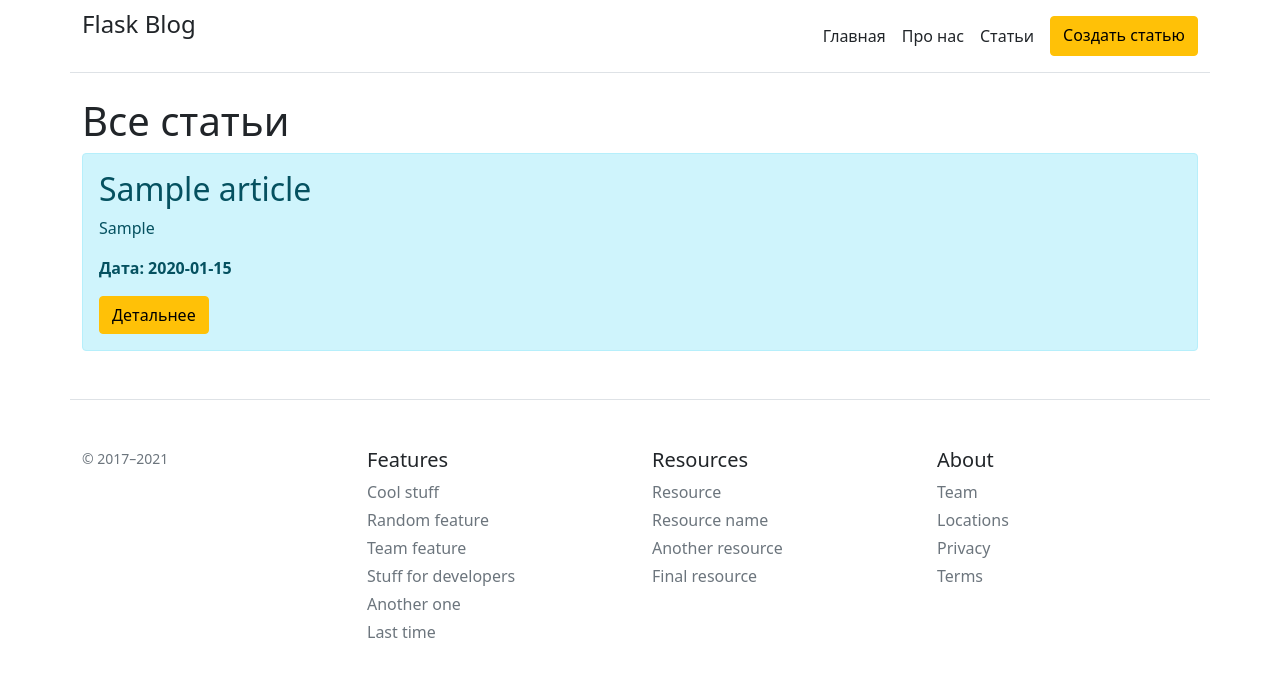
After one commit to AnniLevi/flask_blog, a Flask app: page /posts in a window 1280 px wide. The commit adds this page. Shown: the top 677 px of the page. Run offline with Flask 2, Linux system fonts and the light colour scheme; tables that the repository leaves empty hold one stand-in row (values such as "Sample post").

Commit message:
add articles (getting data from database)

```diff
--- a/app.py
+++ b/app.py
@@ -31,6 +31,18 @@ def about():
     return render_template('about.html')
 
 
+@app.route('/posts')
+def posts():
+    articles = Article.query.order_by(Article.date.desc()).all()
+    return render_template('posts.html', articles=articles)
+
+
+@app.route('/posts/<int:id>')
+def post_detail(id):
+    article = Article.query.get(id)
+    return render_template('post_detail.html', article=article)
+
+
 @app.route('/create-article', methods=['POST', 'GET'])
 def create_article():
     if request.method == 'POST':
@@ -46,7 +58,7 @@ def create_article():
         try:
             db.session.add(article)
             db.session.commit()
-            return redirect('/')
+            return redirect('/posts')
         except:
             return 'При добавлении статьи произошла ошибка'
     return render_template('create-article.html')
--- a/templates/base.html
+++ b/templates/base.html
@@ -19,6 +19,7 @@
       <nav class="d-inline-flex mt-2 mt-md-3 ms-md-auto">
         <a class="me-3 py-2 text-dark text-decoration-none" href="/">Главная</a>
         <a class="me-3 py-2 text-dark text-decoration-none" href="/about">Про нас</a>
+        <a class="me-3 py-2 text-dark text-decoration-none" href="/posts">Статьи</a>
         <a class="btn btn-warning" href="/create-article">Создать статью</a>
       </nav>
     </div>
--- /dev/null
+++ b/templates/posts.html
@@ -0,0 +1,18 @@
+{% extends 'base.html' %}
+
+{% block title %}
+Статьи
+{% endblock %}
+
+{% block body %}
+    <h1>Все статьи</h1>
+    {% for el in articles %}
+    <div class="alert alert-info">
+        <h2>{{ el.title }}</h2>
+        <p>{{ el.intro }}</p>
+        <p><b>Дата: {{ el.date.date() }}</b></p>
+        <a class="btn btn-warning" href="/posts/{{ el.id }}">Детальнее</a>
+
+    </div>
+    {% endfor %}
+{% endblock %}
```
Also changed, not shown: templates/post_detail.html (added, +14 -0 lines), useful.txt (added, +12 -0 lines), 1 other file.
